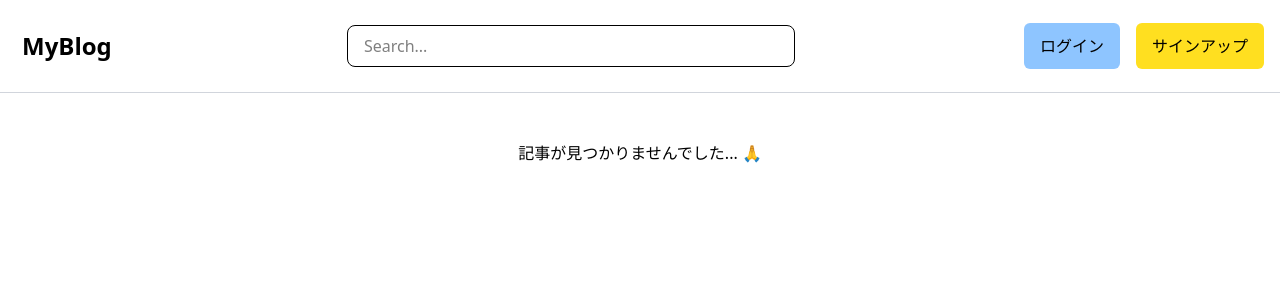
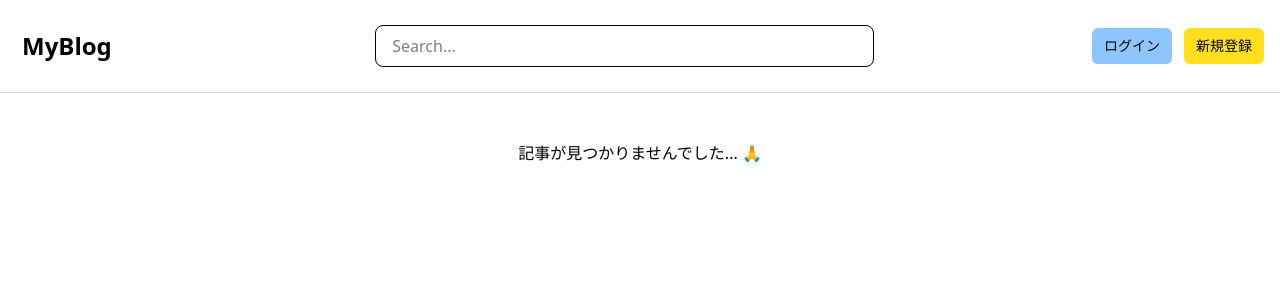
Before and after one commit to la-lala8701/my-blog, a Next.js app: page / in a window 1280 px wide. Shown: the top 300 px of the page. Built offline with nearby package versions, Linux system fonts and the light colour scheme; no server answers; the database is empty.

Commit message:
♻️Header部分をレスポンシブ対応させました

```diff
--- a/app/components/elements/Search.tsx
+++ b/app/components/elements/Search.tsx
@@ -22,8 +22,7 @@ export const Search = () => {
     push(`/?${params.toString()}`);
   };
   return (
-    <div className="w-full max-w-md mx-auto">
-      <form action="" method='post' onSubmit={handleSubmit(onSubmit)}>
+    <form action="" method="post" onSubmit={handleSubmit(onSubmit)}>
       <input
         type="text"
         placeholder="Search..."
@@ -32,6 +31,5 @@ export const Search = () => {
         defaultValue={searchParams.get('query')?.toString()}
       />
     </form>
-    </div>
   );
 };
--- a/app/components/layouts/Header/GuestHeader.tsx
+++ b/app/components/layouts/Header/GuestHeader.tsx
@@ -6,7 +6,7 @@ export const GuestHeader = () => {
       <ul className="flex items-center">
         <li>
           <Link
-            className="px-4 py-3 bg-blue-300 rounded-md hover:bg-blue-400"
+            className="px-3 py-2 text-sm inline-block bg-blue-300 rounded-md hover:bg-blue-400 text-center"
             href="/login"
           >
             ログイン
@@ -14,10 +14,10 @@ export const GuestHeader = () => {
         </li>
         <li>
           <Link
-            className="ml-4 px-4 py-3 bg-yellow-300 rounded-md hover:bg-yellow-400"
+            className="ml-3 px-3 py-2 text-sm inline-block bg-yellow-300 rounded-md hover:bg-yellow-400 text-center"
             href="/sign-up"
           >
-            サインアップ
+            新規登録
           </Link>
         </li>
       </ul>
--- a/app/components/layouts/Header/Header.tsx
+++ b/app/components/layouts/Header/Header.tsx
@@ -5,12 +5,17 @@ import { Search } from '@/app/components/elements/Search';
 export const Header = () => {
   return (
     <header className="py-6 border-b border-gray-300">
-      <div className="max-w-7xl mx-auto px-4 flex items-center justify-between">
-        <Link className="p-1.5 text-2xl font-bold" href="/">
+      {/* SP時検索窓だけ下げたい */}
+      <div className="max-w-7xl mx-auto px-4 grid grid-cols-2 items-center gap-4 md:grid-cols-1 md:flex md:justify-between">
+        <Link className="p-1.5 text-2xl font-bold col-start-1" href="/">
           MyBlog
         </Link>
-        <Search />
-        <HeaderNavi />
+        <div className="order-3 col-span-2 md:order-2 md:w-2/5">
+          <Search />
+        </div>
+        <div className="order-2 col-start-2 flex justify-end -ml-10 md:order-3">
+          <HeaderNavi />
+        </div>
       </div>
     </header>
   );
--- a/app/components/layouts/Header/HeaderNavi.tsx
+++ b/app/components/layouts/Header/HeaderNavi.tsx
@@ -27,7 +27,12 @@ export const HeaderNavi = () => {
       .channel('public:profiles')
       .on(
         'postgres_changes',
-        { event: 'UPDATE', schema: 'public', table: 'profiles', filter: `id=eq.${session.user.id}` },
+        {
+          event: 'UPDATE',
+          schema: 'public',
+          table: 'profiles',
+          filter: `id=eq.${session.user.id}`,
+        },
         (payload) => {
           setProfiles(payload.new as ProfileData);
         },
@@ -37,11 +42,14 @@ export const HeaderNavi = () => {
     return () => {
       supabase.removeChannel(profileSubscription);
     };
-
   }, [session?.user, supabase]);
 
   if (session) {
-    return <LoginHeader profiles={profiles} userEmail={session.user.email} />;
+    return (
+      // 右上に持っていきたい
+
+      <LoginHeader profiles={profiles} userEmail={session.user.email} />
+    );
   }
 
   return <GuestHeader />;
```
Lines whose indentation alone changed are shown as unchanged.
